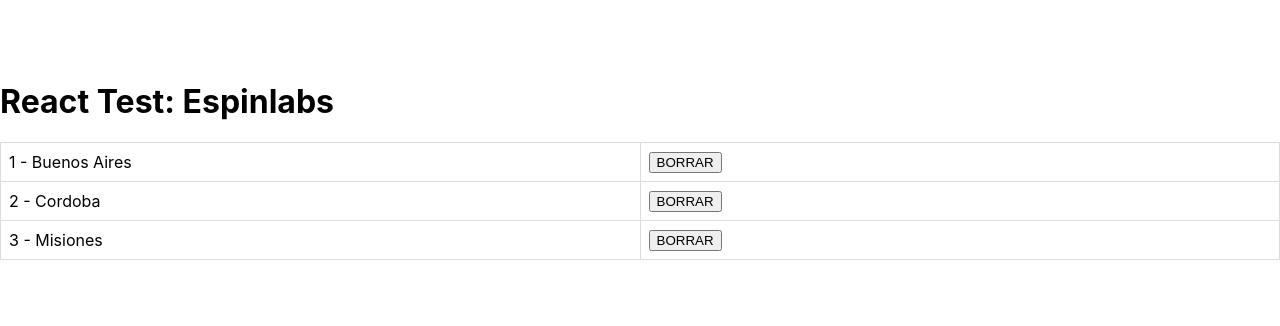
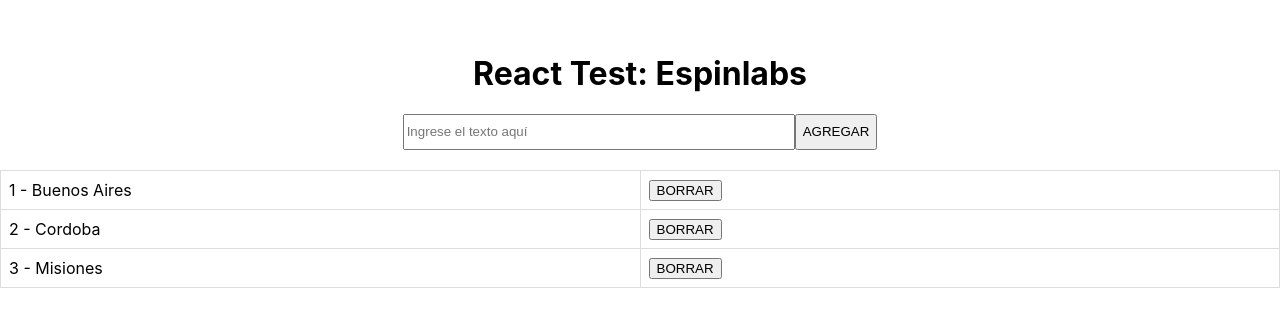
Before and after one commit to mauripavan/espinlabs, a React (Create React App) app: page / in a window 1280 px wide. Shown: the part 240-566 px from the top of the page. Built offline with nearby package versions, Linux system fonts and the light colour scheme.

Commit message:
feat: add feature & good practices

```diff
--- a/src/components/Table/index.tsx
+++ b/src/components/Table/index.tsx
@@ -1,33 +1,59 @@
 import React, { useState } from "react";
+import { ITableProps } from "./types";
 import "./styles.css";
-
-export interface ITableProps {
-  data: Table[];
-}
-
-export type Table = {
-  id: number;
-  info: string;
-};
 
 function Table(props: ITableProps) {
   const { data } = props;
   const [info, setInfo] = useState(data);
+  const [inputValue, setInputValue] = useState("");
 
   const handleDelete = (id: number) => {
     const newData = info.filter((item) => item.id !== id);
     setInfo(newData);
   };
 
+  const handleAdd = () => {
+    const lastId = info.length > 0 ? info[info.length - 1].id : 0;
+
+    const newItem = {
+      id: lastId + 1,
+      info: inputValue,
+    };
+
+    const newList = [...info];
+
+    {
+      inputValue && newList.push(newItem);
+      setInfo(newList);
+      setInputValue("");
+    }
+  };
+
+  const handleKeyDown = (e: React.KeyboardEvent<HTMLElement>) => {
+    if (e.key === "Enter") {
+      handleAdd();
+    }
+  };
+
   return (
-    <div style={{flex: 1}}>
-      <h1>React Test: Espinlabs</h1>
-
-      <table className="table">
+    <div className="main-container">
+      <div className="header-container">
+        <h1>React Test: Espinlabs</h1>
+        <div className="input-wrapper">
+          <input
+            placeholder="Ingrese el texto aquí"
+            onChange={(e) => setInputValue(e.target.value)}
+            value={inputValue}
+            onKeyDown={handleKeyDown}
+          />
+          <button onClick={handleAdd}>AGREGAR</button>
+        </div>
+      </div>
+      <table>
         <tbody>
           {info.map((item, i) => (
             <tr key={i}>
-              <td>{`${item.id} - ${item.info}`}</td>
+              <td>{`${i + 1} - ${item.info}`}</td>
               <td>
                 <button onClick={() => handleDelete(item.id)}>BORRAR</button>
               </td>
--- a/src/components/Table/styles.css
+++ b/src/components/Table/styles.css
@@ -1,11 +1,32 @@
-.table {
+table {
   border-collapse: collapse;
   width: 100%;
   margin-top: 20px;
 }
 
-.table td {
+table td {
   padding: 8px;
   border: 1px solid #ddd;
   width: 50%;
 }
+
+.main-container {
+  flex: 1;
+}
+
+.header-container {
+  display: flex;
+  flex-direction: column;
+  align-items: center;
+  justify-content: center;
+}
+
+.input-wrapper {
+  display: flex;
+}
+
+input {
+  width: 30vw;
+  height: 30px;
+  padding-left: 10;
+}
--- /dev/null
+++ b/src/components/Table/types.ts
@@ -0,0 +1,8 @@
+export interface ITableProps {
+  data: Table[];
+}
+
+export type Table = {
+  id: number;
+  info: string;
+};
```
